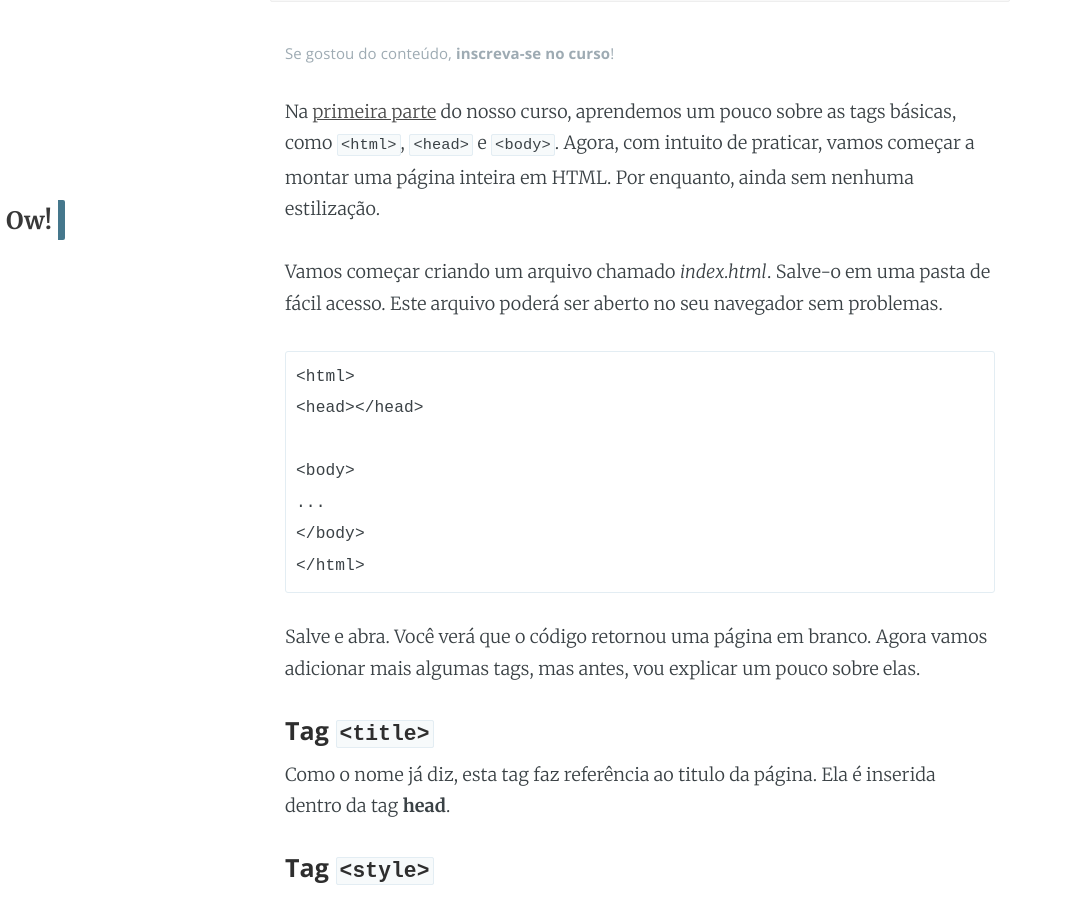
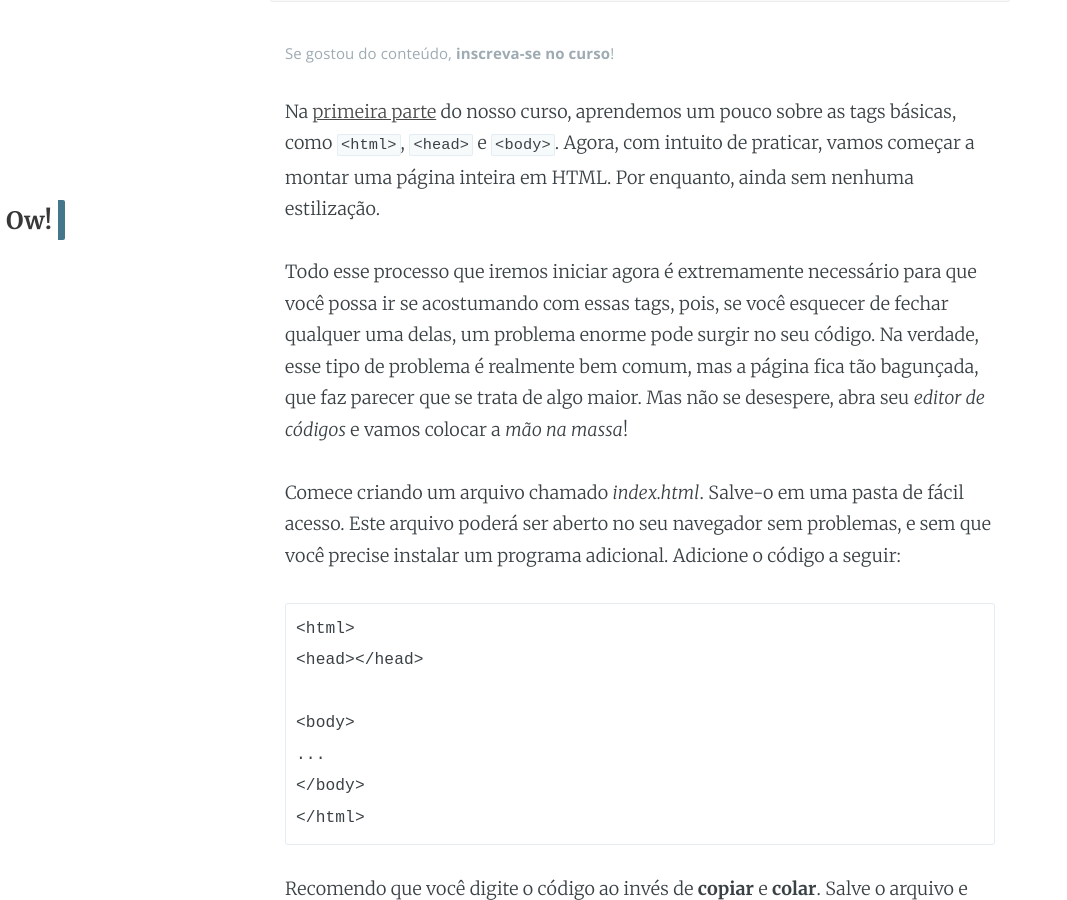
Before and after one commit to EnVolte/envolte.github.io, a Jekyll site: the page built from _posts/2018-06-26-curso-html-css-parte-2.markdown, in a window 1280 px wide and 900 px high, scrolled down 735 px. Shown: the whole window, without its empty margins (0-1067 px from the left). Built offline with Jekyll 4.4.1, drawn with Linux system fonts in a browser that asks for light colours; comment, search, counter and statistics services are not loaded; some of the changed text lies outside the part shown.

Commit message:
Update 2018-06-26-curso-html-css-parte-2.markdown

```diff
--- a/_posts/2018-06-26-curso-html-css-parte-2.markdown
+++ b/_posts/2018-06-26-curso-html-css-parte-2.markdown
@@ -7,7 +7,9 @@ categories: Curso
 
 Na [primeira parte](https://envolte.github.io/curso/2018/06/26/curso-html-css-parte-1.html) do nosso curso, aprendemos um pouco sobre as tags básicas, como ``<html>``, ``<head>`` e ``<body>``. Agora, com intuito de praticar, vamos começar a montar uma página inteira em HTML. Por enquanto, ainda sem nenhuma estilização.
 
-Vamos começar criando um arquivo chamado *index.html*. Salve-o em uma pasta de fácil acesso. Este arquivo poderá ser aberto no seu navegador sem problemas.
+Todo esse processo que iremos iniciar agora é extremamente necessário para que você possa ir se acostumando com essas tags, pois, se você esquecer de fechar qualquer uma delas, um problema enorme pode surgir no seu código. Na verdade, esse tipo de problema é realmente bem comum, mas a página fica tão bagunçada, que faz parecer que se trata de algo maior. Mas não se desespere, abra seu *editor de códigos* e vamos colocar a *mão na massa*!
+
+Comece criando um arquivo chamado *index.html*. Salve-o em uma pasta de fácil acesso. Este arquivo poderá ser aberto no seu navegador sem problemas, e sem que você precise instalar um programa adicional. Adicione o código a seguir:
 
     <html>
     <head></head>
@@ -17,11 +19,11 @@ Vamos começar criando um arquivo chamado *index.html*. Salve-o em uma pasta de
     </body>
     </html>
 
-Salve e abra. Você verá que o código retornou uma página em branco. Agora vamos adicionar mais algumas tags, mas antes, vou explicar um pouco sobre elas.
+Recomendo que você digite o código ao invés de **copiar** e **colar**. Salve o arquivo e abra. Veja que o código retornou uma página em branco. Agora vamos adicionar mais algumas tags, mas antes, vou explicar um pouco sobre elas.
 
 #### Tag ``<title>``
 
-Como o nome já diz, esta tag faz referência ao titulo da página. Ela é inserida dentro da tag **head**.
+Como o nome já diz, esta tag faz referência ao título da página. Ela é inserida dentro da tag **head**, e sua ausência faz com que a página fique sem indentificação no navegador.
 
 #### Tag ``<style>``
 
```
